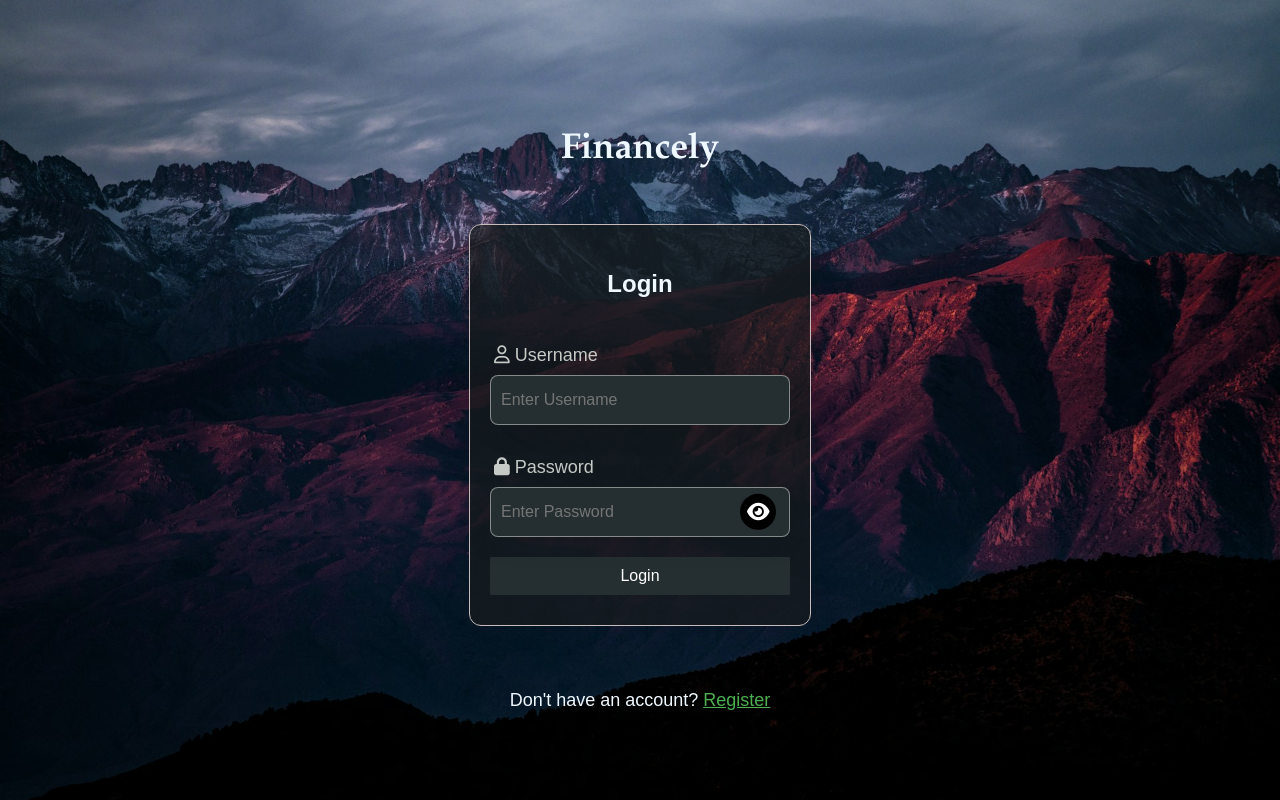
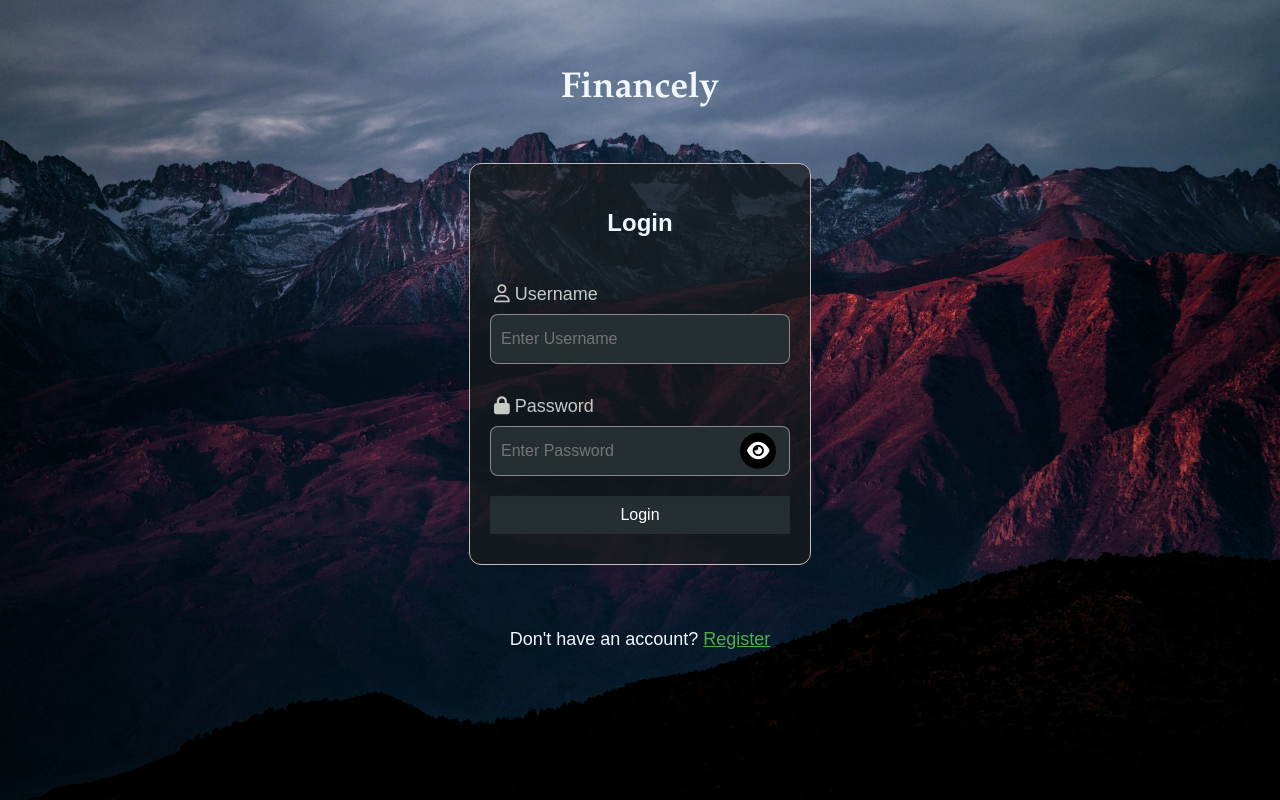
Before and after one commit to Luv-valecha/Finance_Tracker, a website: page frontend/public/index.html in a window 1280 px wide. Drawn offline with Linux system fonts and the light colour scheme; some packages are replaced by stand-ins of ours; a script that the page names is missing.

Commit message:
minor frontend-login/register refinement

```diff
--- a/frontend/public/css/style.css
+++ b/frontend/public/css/style.css
@@ -24,7 +24,7 @@ p {
 .container {
     width: 80%;
     margin: auto;
-    padding: 20px;
+    padding: 10px;
 }
 
 h1,
--- a/frontend/public/index.html
+++ b/frontend/public/index.html
@@ -11,7 +11,7 @@
 
 <body>
     <div class="container">
-        <h1 style="color: aliceblue; margin-top: 10%;">Financely</h1>
+        <h1 style="color: aliceblue;">Financely</h1>
         <div id="logincontainer">
             <form id="loginForm">
                 <h2>Login</h2>
```
Also changed, not shown: frontend/public/register.html (+1 -1 lines).
